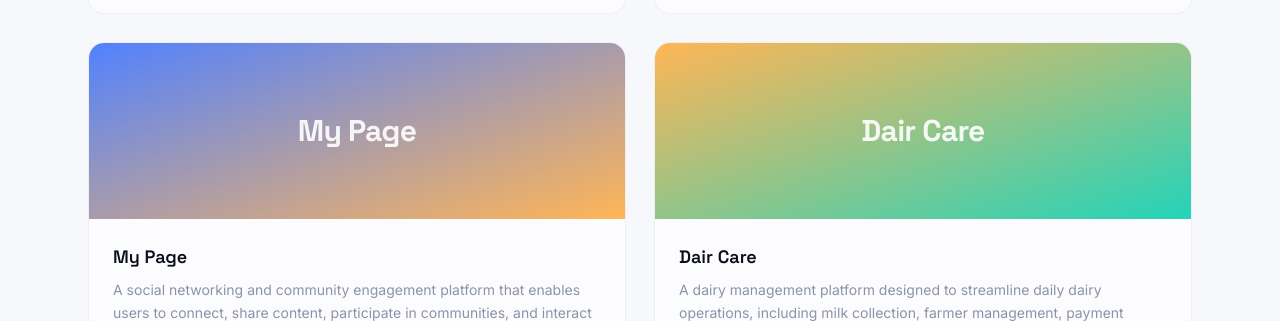
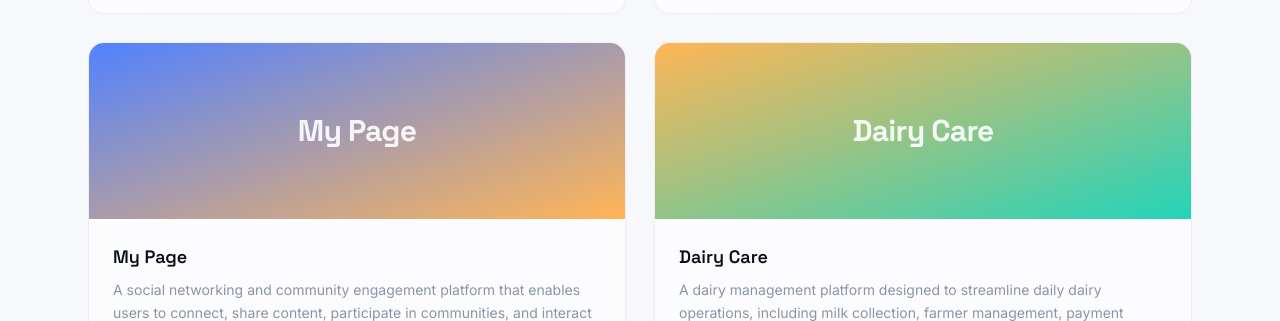
Before and after one commit to Kaushik172350/kaushik, a React (Vite) app: page / in a window 1280 px wide. Shown: the part 6576-6897 px from the top of the page. Built offline with nearby package versions, Linux system fonts and the light colour scheme.

Commit message:
name changes

```diff
--- a/src/data/portfolioData.js
+++ b/src/data/portfolioData.js
@@ -290,7 +290,7 @@ export const projects = [
     accent: 'from-accent-blue to-accent-amber',
   },
   {
-    title: 'Dair Care',
+    title: 'Dairy Care',
     description:
       'A dairy management platform designed to streamline daily dairy operations, including milk collection, farmer management, payment tracking, and inventory management through mobile applications.',
     features: [
```
